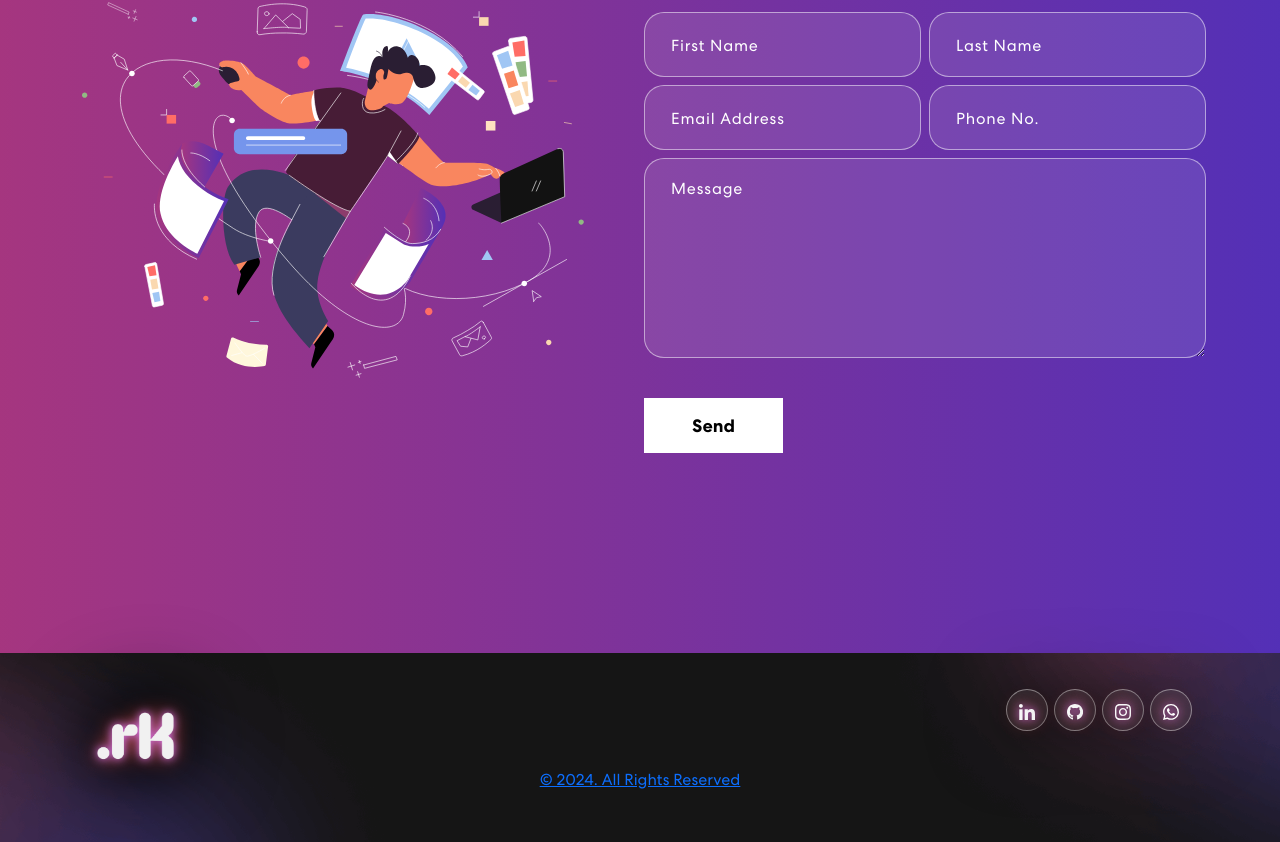
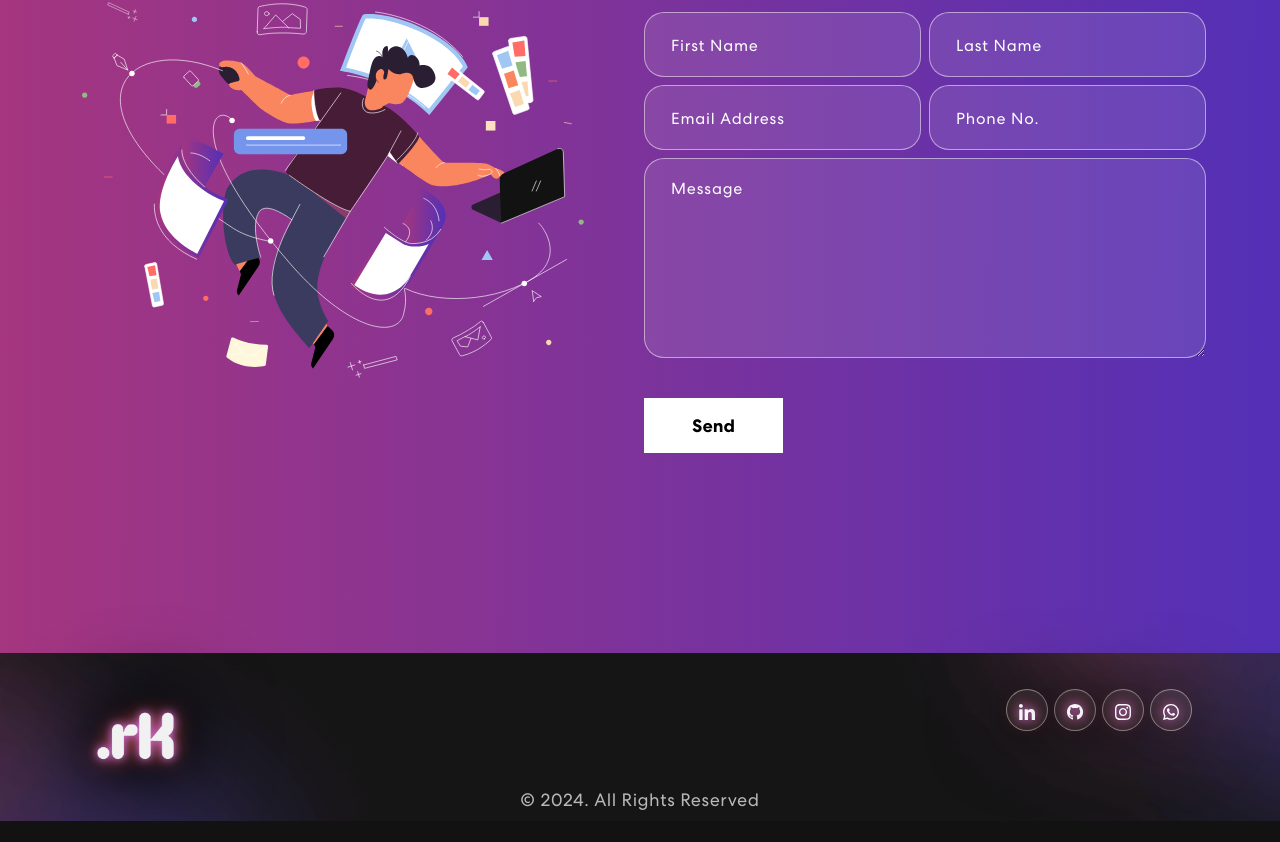
Before and after one commit to roopeshkumarm/portfolio, a React (Create React App) app: page / in a window 1280 px wide. Shown: the part 2199-3041 px from the top of the page. After the commit the page ends 3020 px from the top, so only its background shows below. Built offline with nearby package versions, Linux system fonts and the light colour scheme.

Commit message:
(penishhh 👽)

```diff
--- a/src/components/Footer.js
+++ b/src/components/Footer.js
@@ -25,8 +25,8 @@ export const Footer = () => {
 
         <Row>
           <Col className="text-center">
-            <a href="https://chatgpt.com/share/66fea7ec-9d54-8004-ba50-423f287f527c">&copy; 2024. All Rights Reserved</a>
-            {/* <p>&copy; 2024. All Rights Reserved</p> */}
+
+            { <p>&copy; 2024. All Rights Reserved</p> }
 
           </Col>
         </Row>
```
